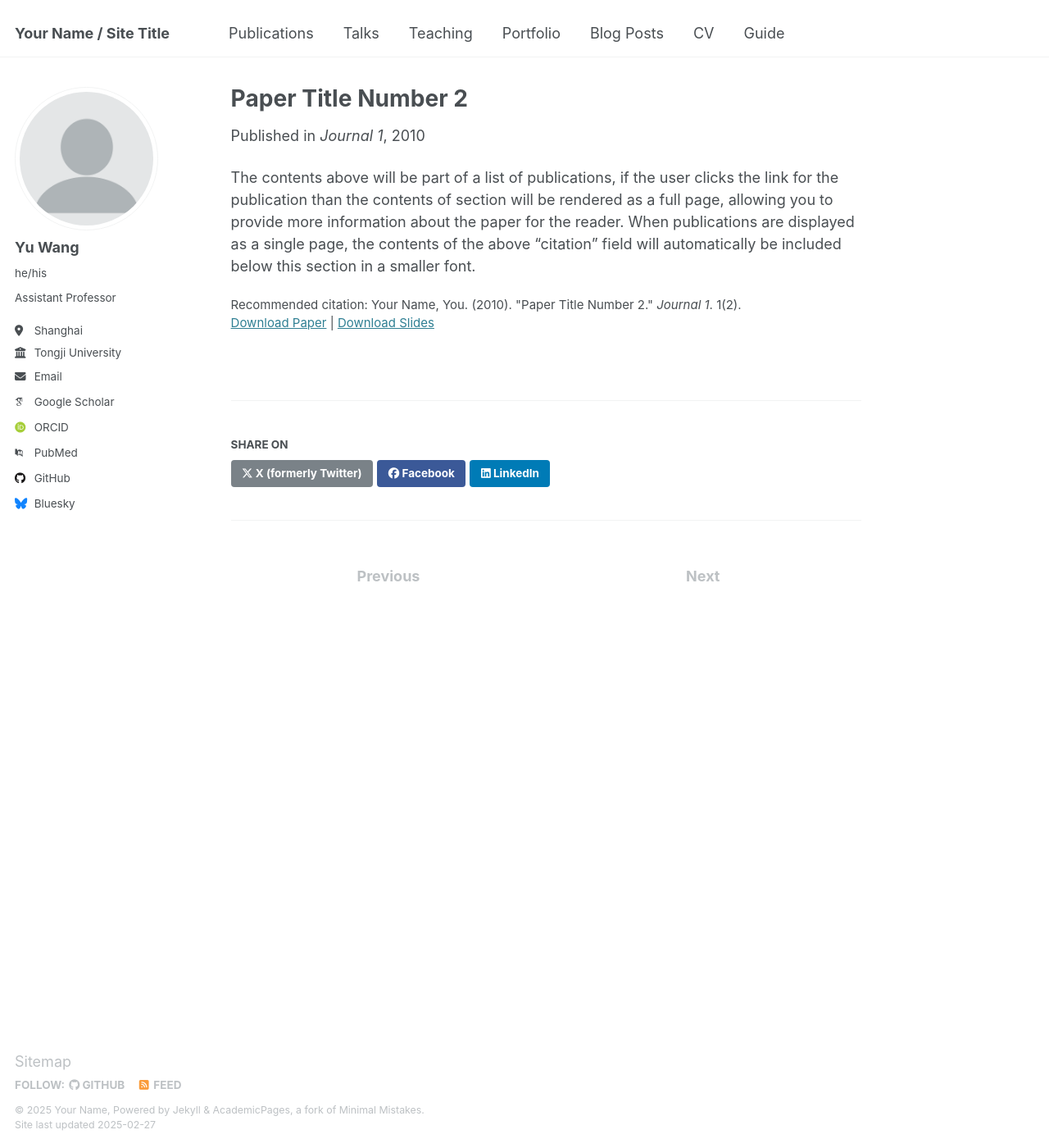
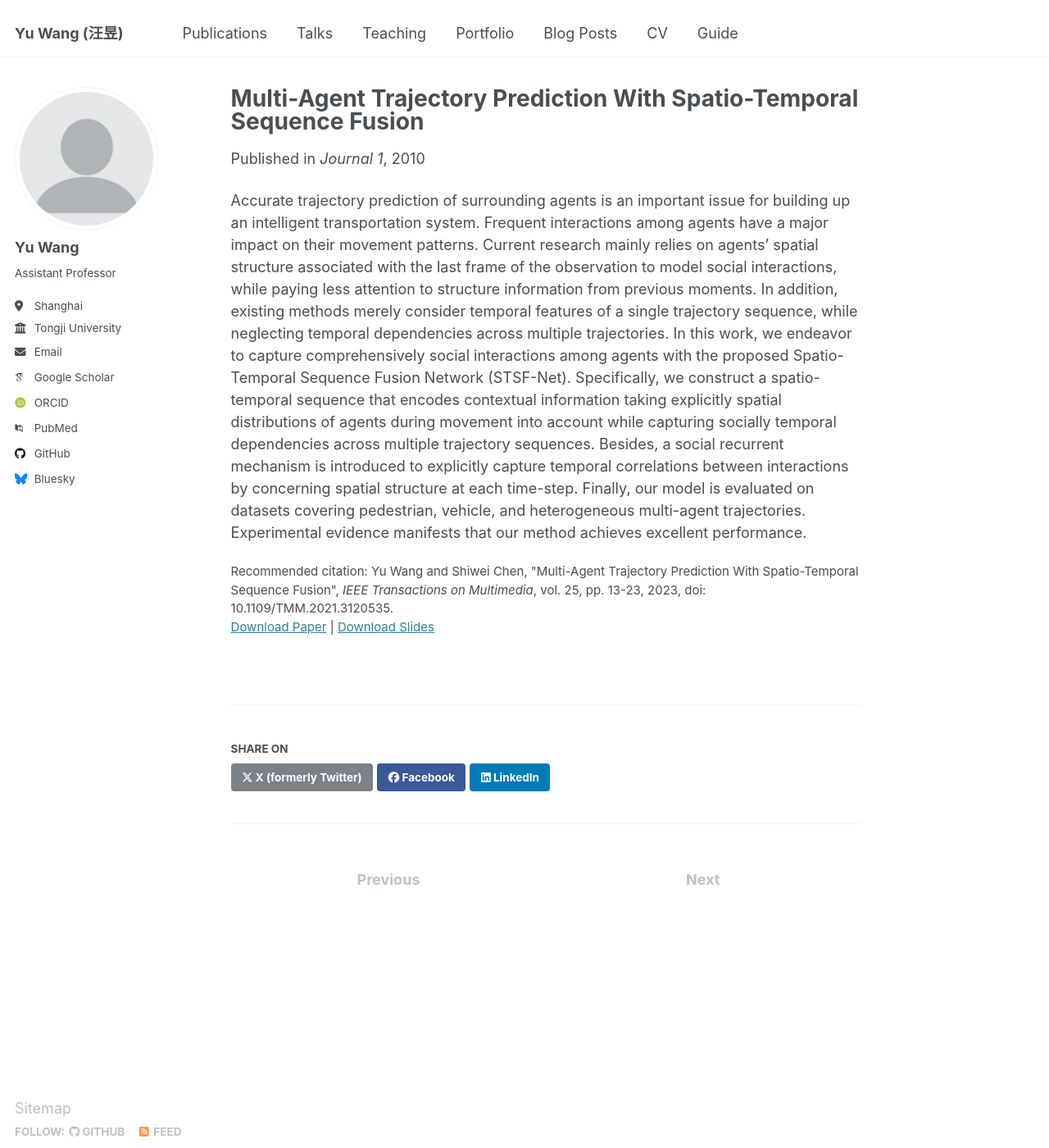
Before and after one commit to pkylin/pkylin.github.io, a Jekyll site: the page built from _publications/2023-10-15-TMM-STSF-Net.md, in a window 1280 px wide and 1400 px high. Shown: the whole window at 82% size. Built offline with Jekyll 4.4.1, drawn with Linux system fonts in a browser that asks for light colours; some web fonts are replaced; a file with an impossible date is left out; some of the changed text lies outside the part shown.

Commit message:
add more papers

```diff
--- a/_config.yml
+++ b/_config.yml
@@ -9,9 +9,9 @@
 # Basic Site Settings
 locale                   : "en-US"
 site_theme               : "default"
-title                    : "Your Name / Site Title"
+title                    : "Yu Wang (汪昱)"
 title_separator          : "-"
-name                     : &name "Your Name"
+name                     : &name "Yu Wang"
 description              : &description "personal description"
 url                      : https://pkylin.github.io # the base hostname & protocol for your site e.g. "https://[your GitHub username].github.io"
 baseurl                  : "" # the subpath of your site, e.g. "/blog"
@@ -24,7 +24,7 @@ author:
   # Biographic information
   avatar           : "profile.png"
   name             : "Yu Wang"
-  pronouns         : "he/his"
+  pronouns         : # pronouns
   bio              : "Assistant Professor"
   location         : "Shanghai"
   employer         : "Tongji University"
@@ -79,10 +79,11 @@ author:
 publication_category:
   books:
     title: 'Books'
+  conferences:
+    title: 'Conference Papers'
   manuscripts:
     title: 'Journal Articles'
-  conferences:
-    title: 'Conference Papers'
+
 
 # Site Settings
 teaser                   :  # filename of teaser fallback teaser image placed in /images/, .e.g. "500x300.png"
--- a/_publications/2010-10-01-paper-title-number-2.md
+++ /dev/null
@@ -1,14 +0,0 @@
----
-title: "Paper Title Number 2"
-collection: publications
-category: manuscripts
-permalink: /publication/2010-10-01-paper-title-number-2
-excerpt: 'This paper is about the number 2. The number 3 is left for future work.'
-date: 2010-10-01
-venue: 'Journal 1'
-slidesurl: 'http://academicpages.github.io/files/slides2.pdf'
-paperurl: 'http://academicpages.github.io/files/paper2.pdf'
-citation: 'Your Name, You. (2010). &quot;Paper Title Number 2.&quot; <i>Journal 1</i>. 1(2).'
----
-
-The contents above will be part of a list of publications, if the user clicks the link for the publication than the contents of section will be rendered as a full page, allowing you to provide more information about the paper for the reader. When publications are displayed as a single page, the contents of the above "citation" field will automatically be included below this section in a smaller font.
--- /dev/null
+++ b/_publications/2023-10-15-TMM-STSF-Net.md
@@ -0,0 +1,14 @@
+---
+title: "Multi-Agent Trajectory Prediction With Spatio-Temporal Sequence Fusion"
+collection: publications
+category: manuscripts
+permalink: /publication/2010-10-01-paper-title-number-2
+excerpt: 'This paper is about the number 2. The number 3 is left for future work.'
+date: 2010-10-01
+venue: 'Journal 1'
+slidesurl: 'http://academicpages.github.io/files/slides2.pdf'
+paperurl: 'http://academicpages.github.io/files/paper2.pdf'
+citation: 'Yu Wang and Shiwei Chen, &quot;Multi-Agent Trajectory Prediction With Spatio-Temporal Sequence Fusion&quot;, <i>IEEE Transactions on Multimedia</i>, vol. 25, pp. 13-23, 2023, doi: 10.1109/TMM.2021.3120535.'
+---
+
+Accurate trajectory prediction of surrounding agents is an important issue for building up an intelligent transportation system. Frequent interactions among agents have a major impact on their movement patterns. Current research mainly relies on agents’ spatial structure associated with the last frame of the observation to model social interactions, while paying less attention to structure information from previous moments. In addition, existing methods merely consider temporal features of a single trajectory sequence, while neglecting temporal dependencies across multiple trajectories. In this work, we endeavor to capture comprehensively social interactions among agents with the proposed Spatio-Temporal Sequence Fusion Network (STSF-Net). Specifically, we construct a spatio-temporal sequence that encodes contextual information taking explicitly spatial distributions of agents during movement into account while capturing socially temporal dependencies across multiple trajectory sequences. Besides, a social recurrent mechanism is introduced to explicitly capture temporal correlations between interactions by concerning spatial structure at each time-step. Finally, our model is evaluated on datasets covering pedestrian, vehicle, and heterogeneous multi-agent trajectories. Experimental evidence manifests that our method achieves excellent performance.
```
Also changed, not shown: _publications/2015-10-01-paper-title-number-3.md (deleted, +0 -14 lines), _publications/2021-07-06-ICASSP-ZSL.md (added, +14 -0 lines), _publications/2021-08-09-ICME-ZSL.md (added, +14 -0 lines), _publications/2022-09-07-TiT-STTF.md (added, +14 -0 lines), _publications/2024-02-03-ICME-HAM-MSFS.md (added, +14 -0 lines), _publications/2024-02-16-TMM-SQL-Net.md (added, +14 -0 lines), _publications/2024-02-17-TMM-ASC-Net.md (+2 -2 lines), _publications/2025-02-26-Two-Stream.md (+1 -1 lines).
